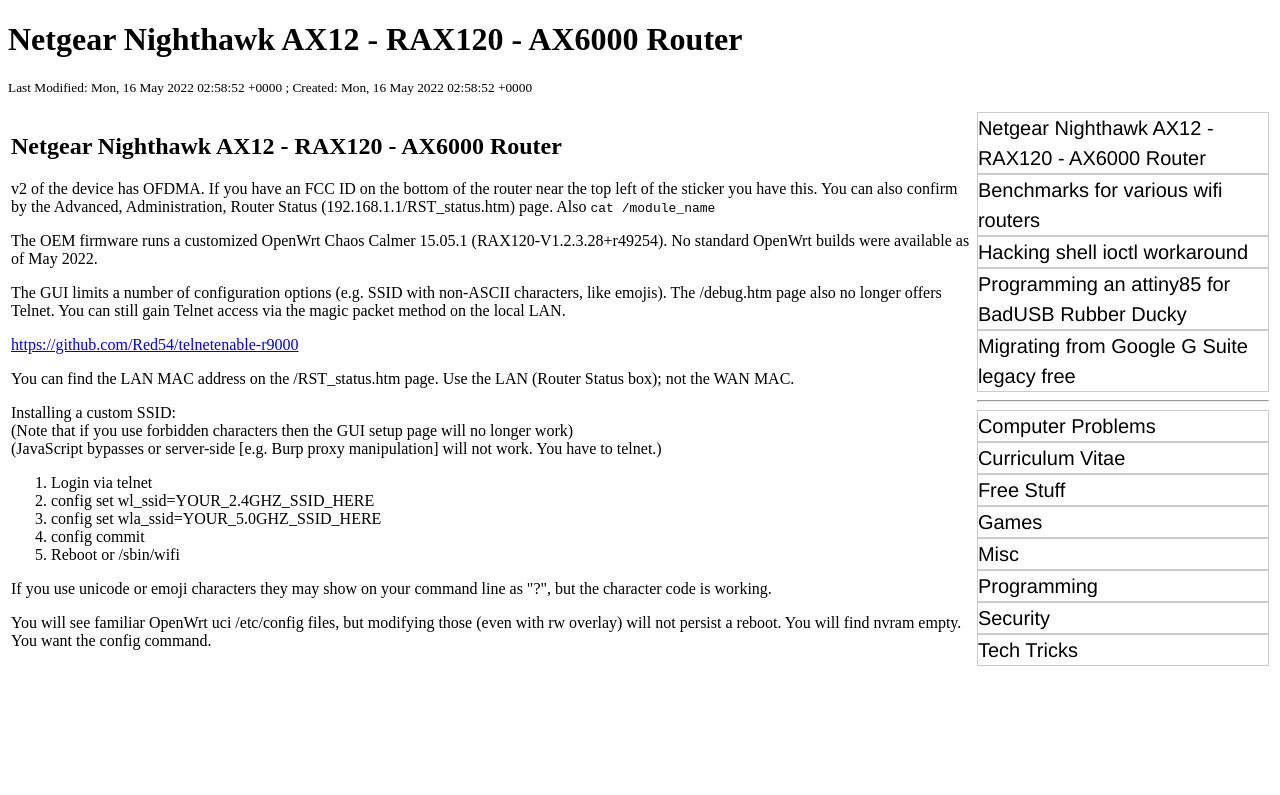
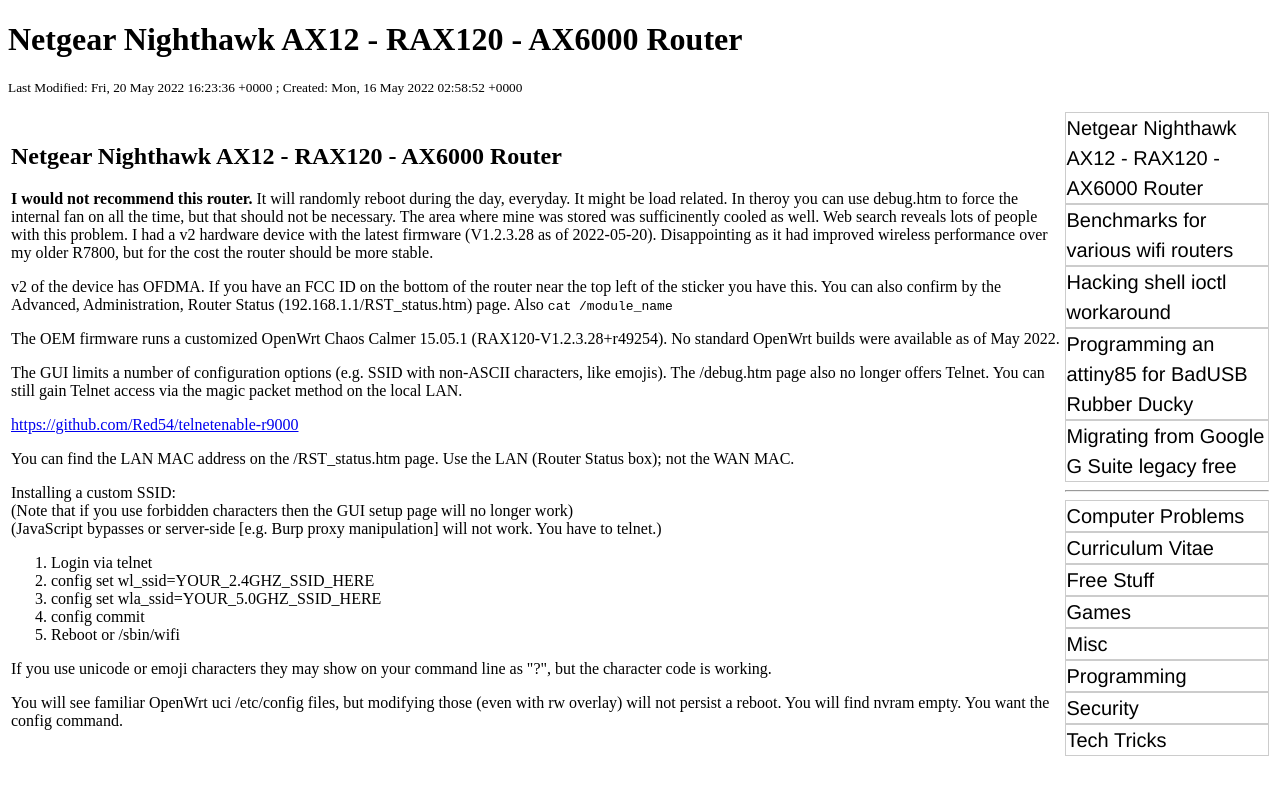
Before and after one commit to rbeede/rbeede.github.io, a Jekyll site: the page built from _posts/2022-05-15-netgear-nighthawk-ax12-rax120-ax6000-router.html, in a window 1280 px wide. Shown: the top 795 px of the page. Built offline with Jekyll 4.4.1, drawn with Linux system fonts in a browser that asks for light colours.

Commit message:
Do not recommend this device

```diff
--- a/_posts/2022-05-15-netgear-nighthawk-ax12-rax120-ax6000-router.html
+++ b/_posts/2022-05-15-netgear-nighthawk-ax12-rax120-ax6000-router.html
@@ -1,11 +1,15 @@
 ---
 creation_epoch: 1652669932
-lastmod_epoch: 1652669932
+lastmod_epoch: 1653063816
 categories: ['Tech Tricks']
 title: Netgear Nighthawk AX12 - RAX120 - AX6000 Router
 ---
 
 <h2>Netgear Nighthawk AX12 - RAX120 - AX6000 Router</h2>
+
+<p>
+<b>I would not recommend this router.</b> It will randomly reboot during the day, everyday. It might be load related. In theroy you can use debug.htm to force the internal fan on all the time, but that should not be necessary. The area where mine was stored was sufficinently cooled as well. Web search reveals lots of people with this problem. I had a v2 hardware device with the latest firmware (V1.2.3.28 as of 2022-05-20). Disappointing as it  had improved wireless performance over my older R7800, but for the cost the router should be more stable.
+</p>
 
 <p>
 v2 of the device has OFDMA. If you have an FCC ID on the bottom of the router near the top left of the sticker you have this. You can also confirm by the Advanced, Administration, Router Status (192.168.1.1/RST_status.htm) page. Also <code>cat /module_name</code>
```
